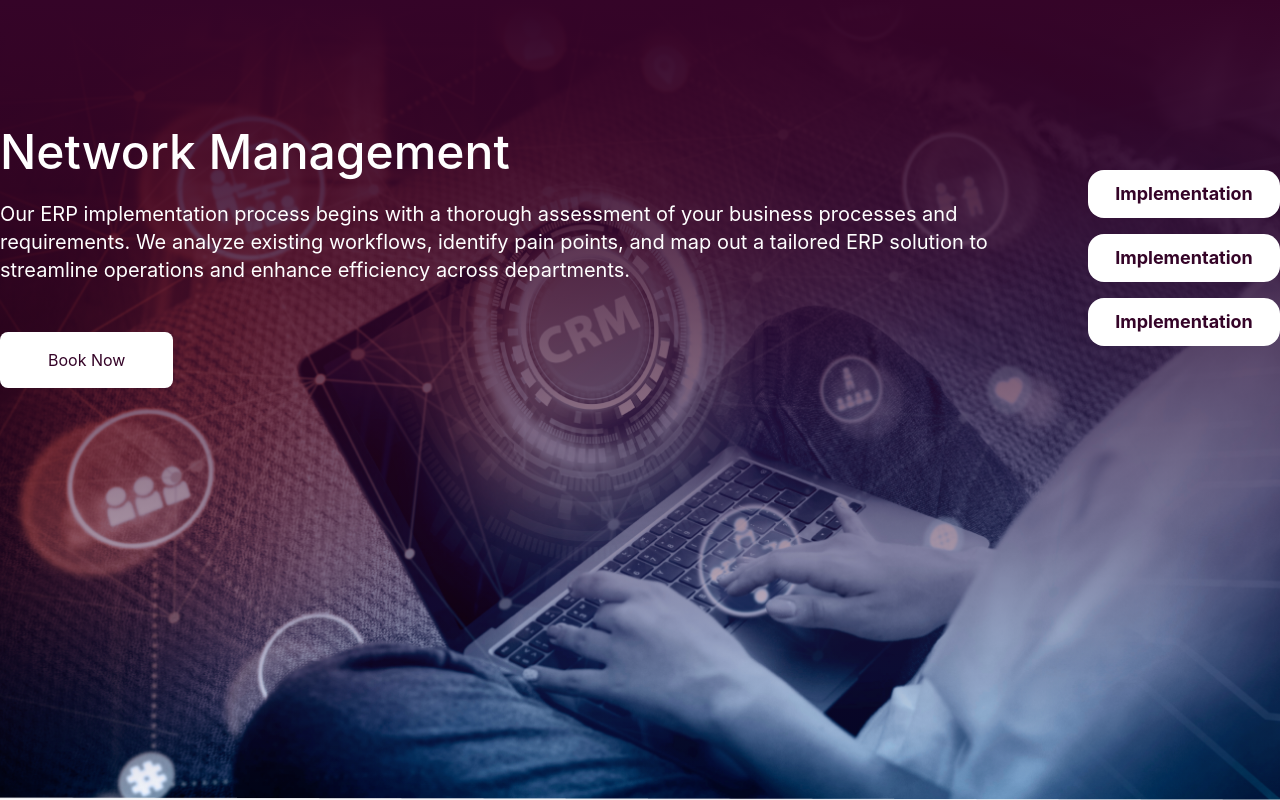
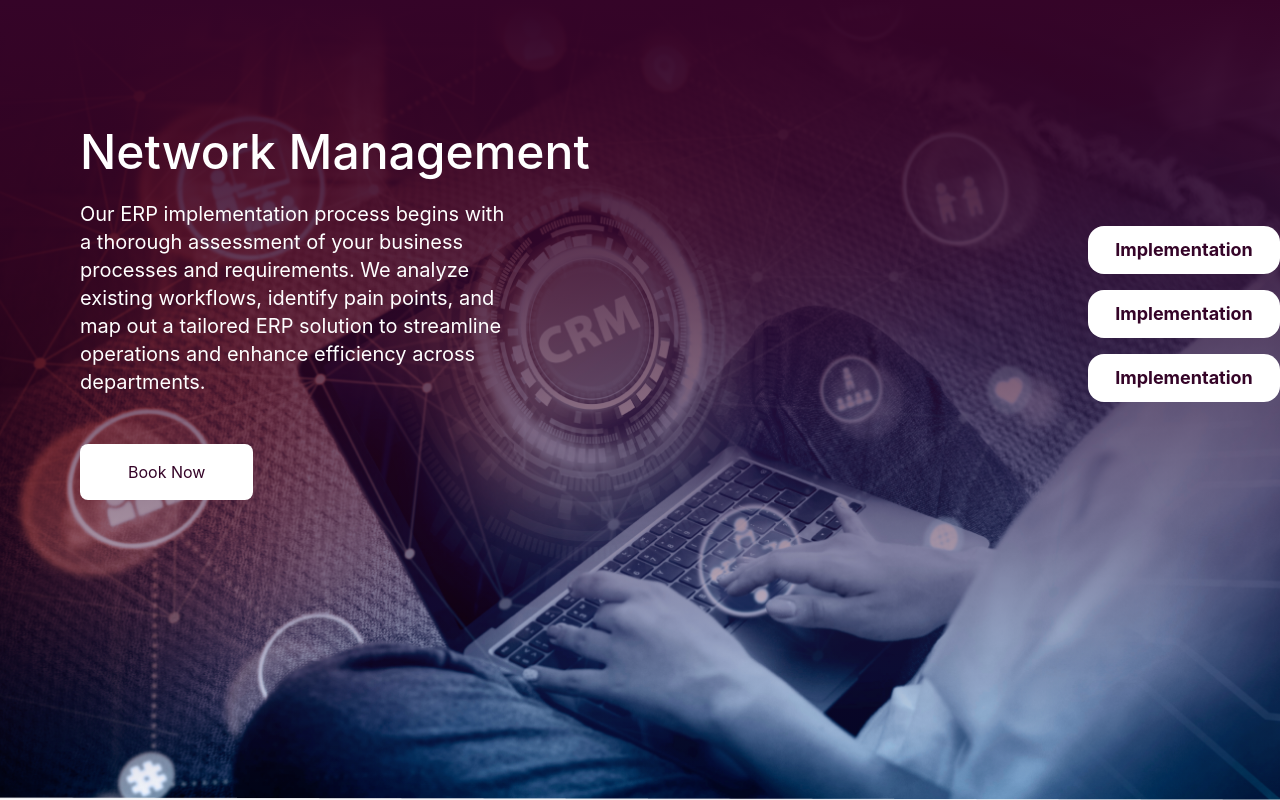
Before and after one commit to kdidrees/qurilo-network, a React (Create React App) app: page / in a window 1280 px wide. Built offline with nearby package versions, Linux system fonts and the light colour scheme.

Commit message:
update in networkhero component

```diff
--- a/src/components/NetworkHero.jsx
+++ b/src/components/NetworkHero.jsx
@@ -23,14 +23,14 @@ const NetworkHero = () => {
             ></div>
           </div>
 
-          <div className="container mx-auto text-left text-white relative z-10">
+          <div className="container mx-auto text-left text-white relative z-10 ">
             <div className="flex items-center">
               <div className="">
-                <div className=" ">
+                <div className="md:mx-20">
                   <h1 className="md:text-5xl text-3xl font-medium mb-6">
                     Network Management
                   </h1>
-                  <p className="text-xl mb-12">
+                  <p className="text-xl mb-12 md:w-1/2 w-full">
                     Our ERP implementation process begins with a thorough
                     assessment of your business processes and requirements. We
                     analyze existing workflows, identify pain points, and map
```
